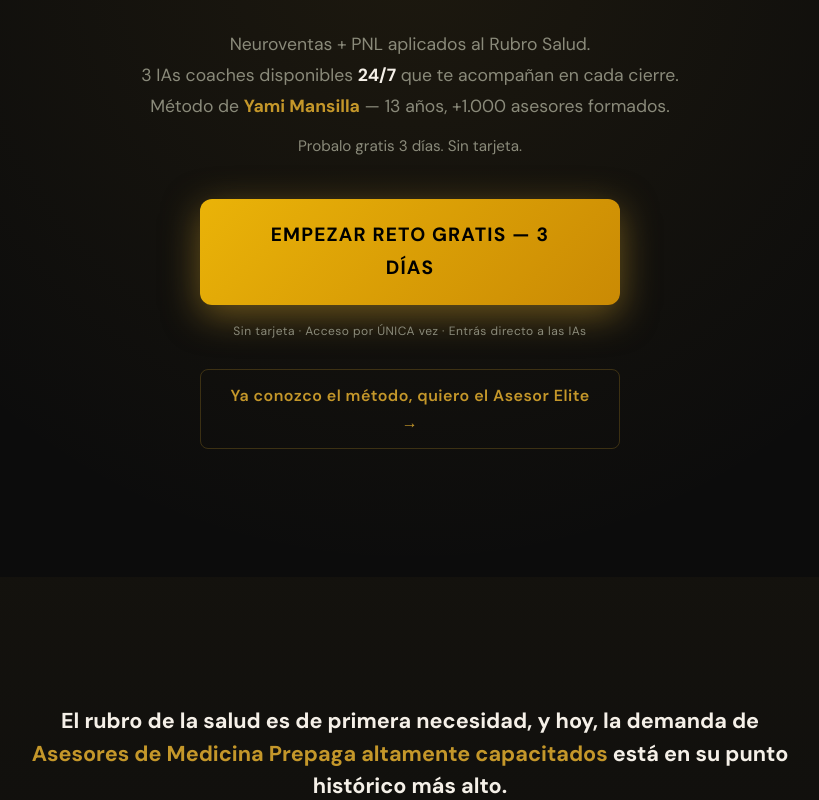
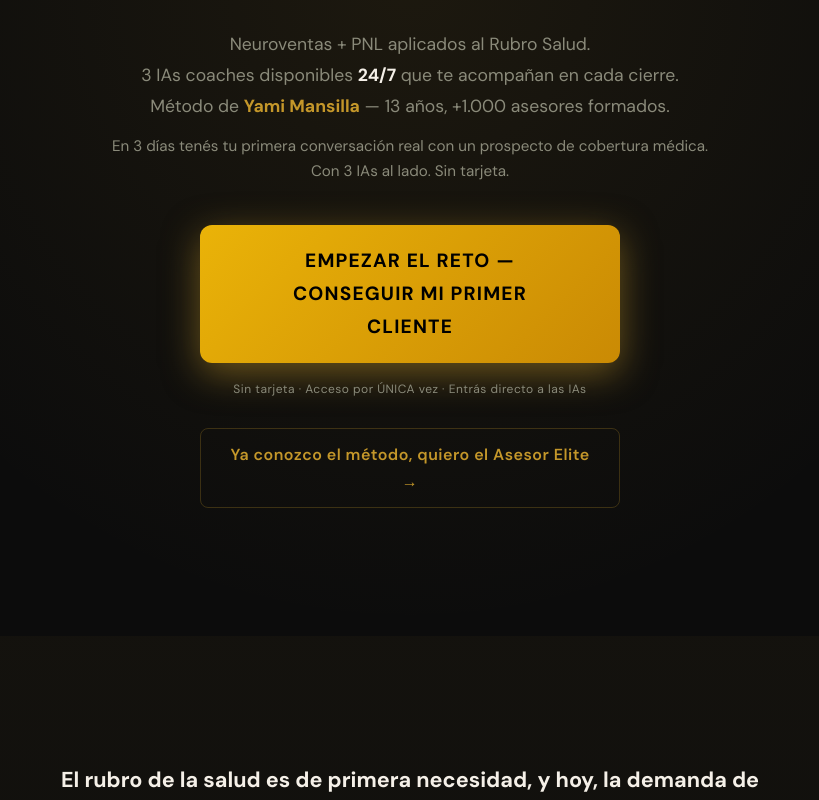
Before and after one commit to andrealorenaperez14-crypto/Comunidad-Imparable, a Next.js app in the folder frontend/: page / in a window 1280 px wide. Shown: the part 680-1480 px from the top of the page, without its empty margins (230-1049 px from the left). Built offline with nearby package versions, Linux system fonts and the light colour scheme; no server answers.

Commit message:
Hero + pricing + FAQ: copy concreto orientado a primer cliente de cobertura médica
https://claude.ai/code/session_01G1Z9iAdFSCeo8zcEHknrTZ

```diff
--- a/frontend/src/app/page.tsx
+++ b/frontend/src/app/page.tsx
@@ -158,7 +158,8 @@ export default function HomePage() {
               color: 'var(--color-text-muted)',
               marginBottom: '2.5rem'
             }}>
-              Probalo gratis 3 días. Sin tarjeta.
+              En 3 días tenés tu primera conversación real con un prospecto de cobertura médica.<br />
+              Con 3 IAs al lado. Sin tarjeta.
             </p>
           </motion.div>
 
@@ -186,7 +187,7 @@ export default function HomePage() {
                 transition: 'opacity 0.2s'
               }}
             >
-              EMPEZAR RETO GRATIS — 3 DÍAS
+              EMPEZAR EL RETO — CONSEGUIR MI PRIMER CLIENTE
             </button>
             <p style={{ fontSize: '0.75rem', color: 'var(--color-text-muted)', letterSpacing: '0.04em' }}>
               Sin tarjeta · Acceso por ÚNICA vez · Entrás directo a las IAs
@@ -574,7 +575,7 @@ export default function HomePage() {
               Después de 3 días
             </h2>
             <p style={{ fontSize: 'clamp(0.8rem, 1.8vw, 1rem)', color: 'var(--color-text-muted)', marginBottom: '2.5rem' }}>
-              Si cerraste tu primer cliente, estás listo para Elite
+              Ya intentaste. Ya sabés cómo se siente. Ahora hacelo en serio.
             </p>
 
             <div style={{
@@ -687,7 +688,7 @@ export default function HomePage() {
 
           <div style={{ display: 'flex', flexDirection: 'column', gap: '0.75rem' }}>
             {[
-              { q: '¿En 3 días puedo cerrar una venta?', a: 'SÍ, aunque todo va a ser NO, buscamos el SÍ.' },
+              { q: '¿En 3 días puedo cerrar una venta de cobertura médica?', a: 'SÍ. El objetivo es que en 3 días hayas tenido al menos una conversación real con un prospecto. Eso ya te pone adelante del 95% de los que están "pensando en arrancar".' },
               { q: '¿Necesito experiencia previa?', a: 'No, sólo ganas de salir de tu zona de confort, fe y visión.' },
               { q: '¿Cuánto puedo ganar?', a: 'Entre 50 y 500 USD por cliente. Tu objetivo es aprender.' },
               { q: '¿Puedo hacerlo mientras trabajo?', a: 'Sí, como VENDEDOR TRADICIONAL: puede ser tu complemento.\nComo ASESOR ELITE: necesitas más dedicación y haces la diferencia.' }
```
